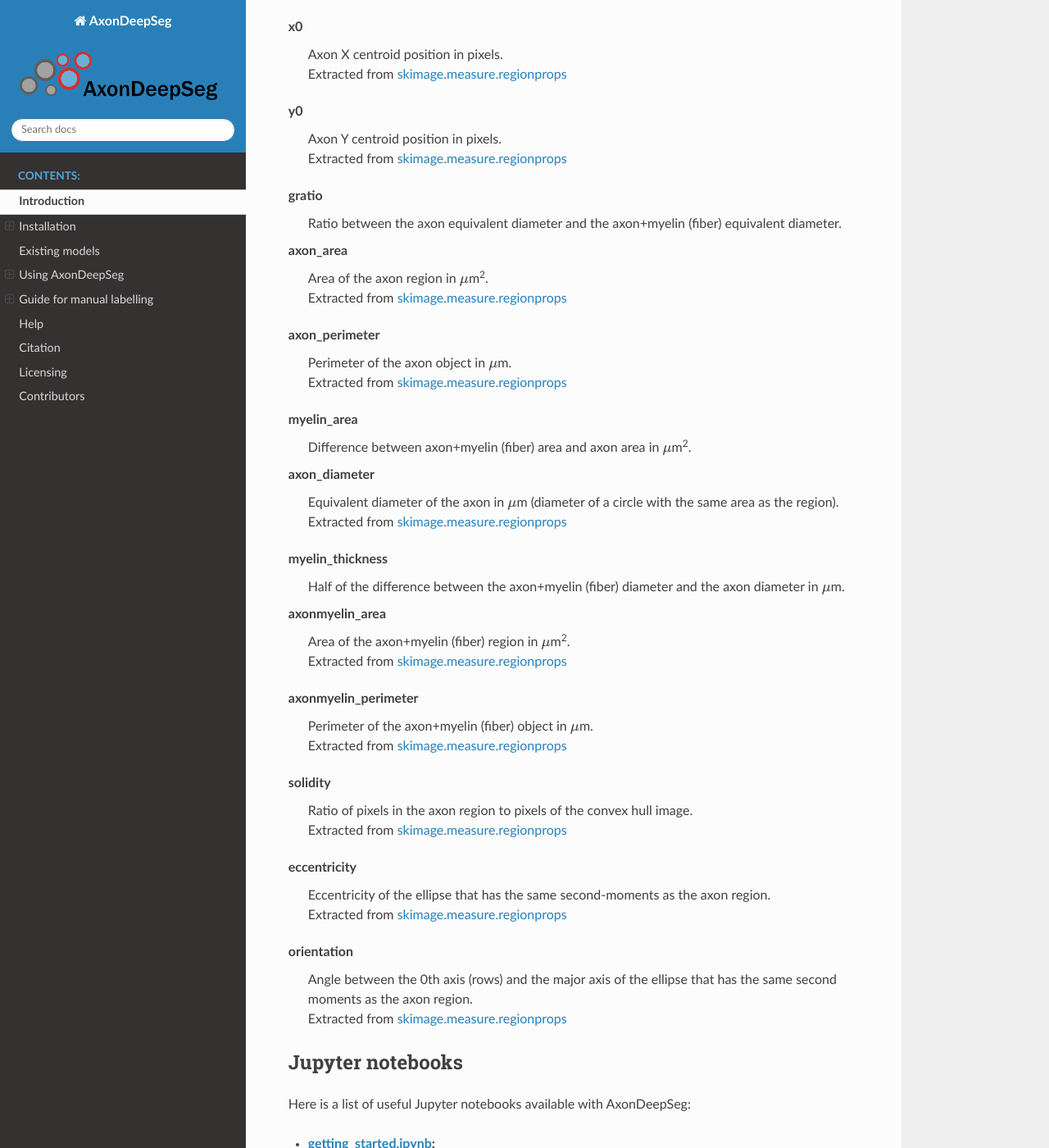
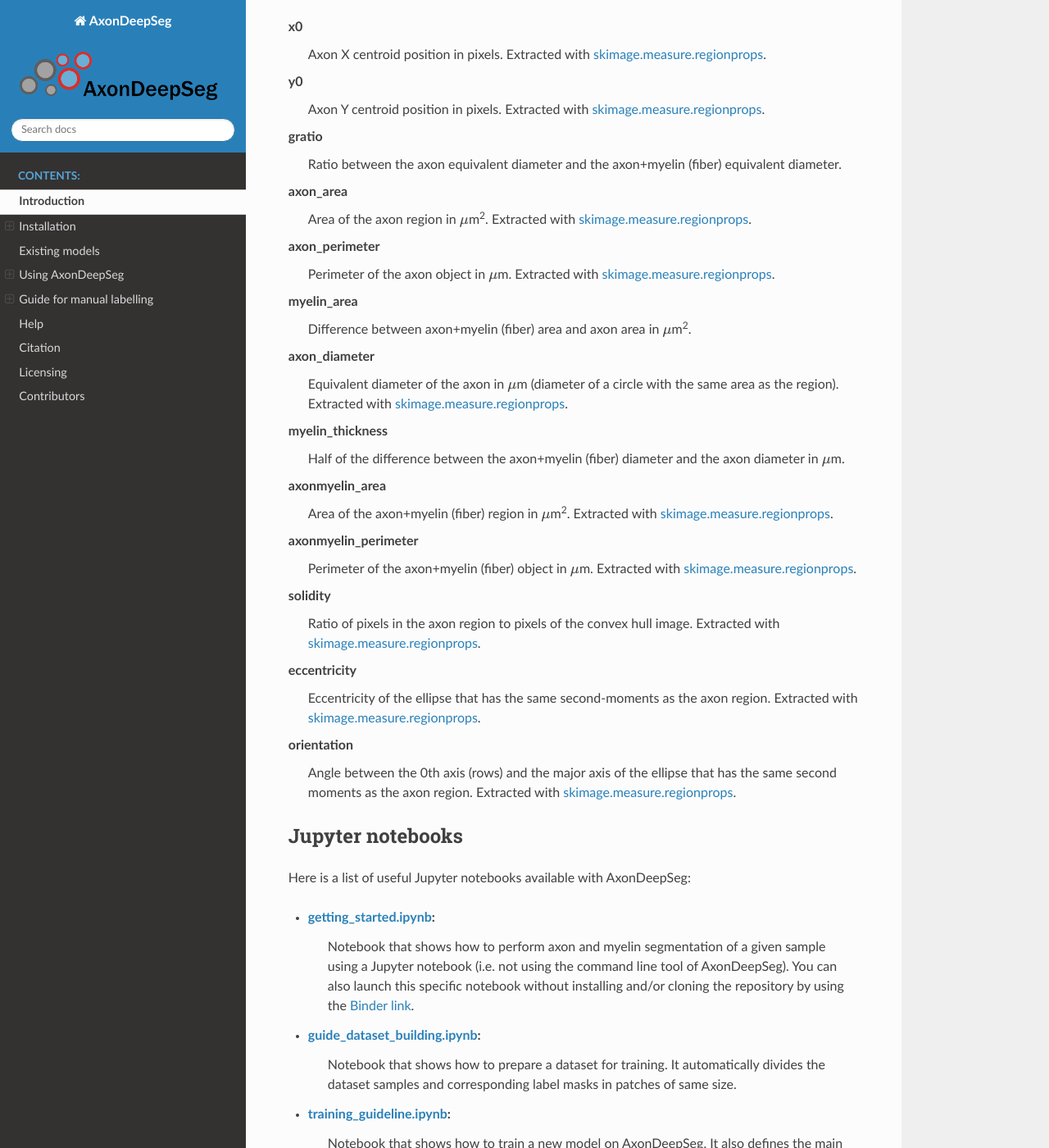
Before and after one commit to axondeepseg/axondeepseg, a Sphinx documentation site: the page built from docs/source/documentation.rst, in a window 1280 px wide and 1400 px high, scrolled down 12203 px. Shown: the whole window at 82% size. Built offline with Sphinx 7.4.7 and the Read the Docs theme 2.0.0, drawn with Linux system fonts in a browser that asks for light colours.

Commit message:
documentation.rst: Fix formatting

```diff
--- a/docs/source/documentation.rst
+++ b/docs/source/documentation.rst
@@ -365,43 +365,43 @@
 The resulting **'axon_morphometrics'** file will contain the following columns headings:
 
 x0
-                        | Axon X centroid position in pixels.
-                        | Extracted from `skimage.measure.regionprops <scikit-image https://scikit-image.org/docs/stable/api/skimage.measure.html#regionprops>`_
+                    Axon X centroid position in pixels. Extracted with `skimage.measure.regionprops <scikit-image https://scikit-image.org/docs/stable/api/skimage.measure.html#regionprops>`_.
+
 y0
-                        | Axon Y centroid position in pixels.
-                        | Extracted from `skimage.measure.regionprops <scikit-image https://scikit-image.org/docs/stable/api/skimage.measure.html#regionprops>`_
+                    Axon Y centroid position in pixels. Extracted with `skimage.measure.regionprops <scikit-image https://scikit-image.org/docs/stable/api/skimage.measure.html#regionprops>`_.
+
 gratio
-                        Ratio between the axon equivalent diameter and the axon+myelin (fiber) equivalent diameter.
+                    Ratio between the axon equivalent diameter and the axon+myelin (fiber) equivalent diameter.
+
 axon_area
-                        | Area of the axon region in :math:`{\mu}`\ m\ :sup:`2`\ .
-                        | Extracted from `skimage.measure.regionprops <scikit-image https://scikit-image.org/docs/stable/api/skimage.measure.html#regionprops>`_
+                    Area of the axon region in :math:`{\mu}`\ m\ :sup:`2`\ . Extracted with `skimage.measure.regionprops <scikit-image https://scikit-image.org/docs/stable/api/skimage.measure.html#regionprops>`_.
+
 axon_perimeter
-                        | Perimeter of the axon object in :math:`{\mu}`\ m.
-                        | Extracted from `skimage.measure.regionprops <scikit-image https://scikit-image.org/docs/stable/api/skimage.measure.html#regionprops>`_
+                    Perimeter of the axon object in :math:`{\mu}`\ m. Extracted with `skimage.measure.regionprops <scikit-image https://scikit-image.org/docs/stable/api/skimage.measure.html#regionprops>`_.
+
 myelin_area
-                        Difference between axon+myelin (fiber) area and axon area in :math:`{\mu}`\ m\ :sup:`2`\ .
+                    Difference between axon+myelin (fiber) area and axon area in :math:`{\mu}`\ m\ :sup:`2`\ .
+
 axon_diameter
-                        | Equivalent diameter of the axon in :math:`{\mu}`\ m (diameter of a circle with the same area as the region).
-                        | Extracted from `skimage.measure.regionprops <scikit-image https://scikit-image.org/docs/stable/api/skimage.measure.html#regionprops>`_
+                    Equivalent diameter of the axon in :math:`{\mu}`\ m (diameter of a circle with the same area as the region). Extracted with `skimage.measure.regionprops <scikit-image https://scikit-image.org/docs/stable/api/skimage.measure.html#regionprops>`_.
+
 myelin_thickness
-                        Half of the difference between the axon+myelin (fiber) diameter and the axon diameter in :math:`{\mu}`\ m.
+                    Half of the difference between the axon+myelin (fiber) diameter and the axon diameter in :math:`{\mu}`\ m.
+
 axonmyelin_area
-                        | Area of the axon+myelin (fiber) region in :math:`{\mu}`\ m\ :sup:`2`\ .
-                        | Extracted from `skimage.measure.regionprops <scikit-image https://scikit-image.org/docs/stable/api/skimage.measure.html#regionprops>`_
+                    Area of the axon+myelin (fiber) region in :math:`{\mu}`\ m\ :sup:`2`\ . Extracted with `skimage.measure.regionprops <scikit-image https://scikit-image.org/docs/stable/api/skimage.measure.html#regionprops>`_.
+
 axonmyelin_perimeter
-                        | Perimeter of the axon+myelin (fiber) object in :math:`{\mu}`\ m.
-                        | Extracted from `skimage.measure.regionprops <scikit-image https://scikit-image.org/docs/stable/api/skimage.measure.html#regionprops>`_
+                    Perimeter of the axon+myelin (fiber) object in :math:`{\mu}`\ m. Extracted with `skimage.measure.regionprops <scikit-image https://scikit-image.org/docs/stable/api/skimage.measure.html#regionprops>`_.
+
 solidity
-                        | Ratio of pixels in the axon region to pixels of the convex hull image.
-                        | Extracted from `skimage.measure.regionprops <scikit-image https://scikit-image.org/docs/stable/api/skimage.measure.html#regionprops>`_
+                    Ratio of pixels in the axon region to pixels of the convex hull image. Extracted with `skimage.measure.regionprops <scikit-image https://scikit-image.org/docs/stable/api/skimage.measure.html#regionprops>`_.
+
 eccentricity
-                        | Eccentricity of the ellipse that has the same second-moments as the axon region.
-                        | Extracted from `skimage.measure.regionprops <scikit-image https://scikit-image.org/docs/stable/api/skimage.measure.html#regionprops>`_
+                    Eccentricity of the ellipse that has the same second-moments as the axon region. Extracted with `skimage.measure.regionprops <scikit-image https://scikit-image.org/docs/stable/api/skimage.measure.html#regionprops>`_.
+
 orientation
-                        | Angle between the 0th axis (rows) and the major axis of the ellipse that has the same second moments as the axon region.
-                        | Extracted from `skimage.measure.regionprops <scikit-image https://scikit-image.org/docs/stable/api/skimage.measure.html#regionprops>`_
-
-
+                    Angle between the 0th axis (rows) and the major axis of the ellipse that has the same second moments as the axon region. Extracted with `skimage.measure.regionprops <scikit-image https://scikit-image.org/docs/stable/api/skimage.measure.html#regionprops>`_.
 
 Jupyter notebooks
 -----------------
```
